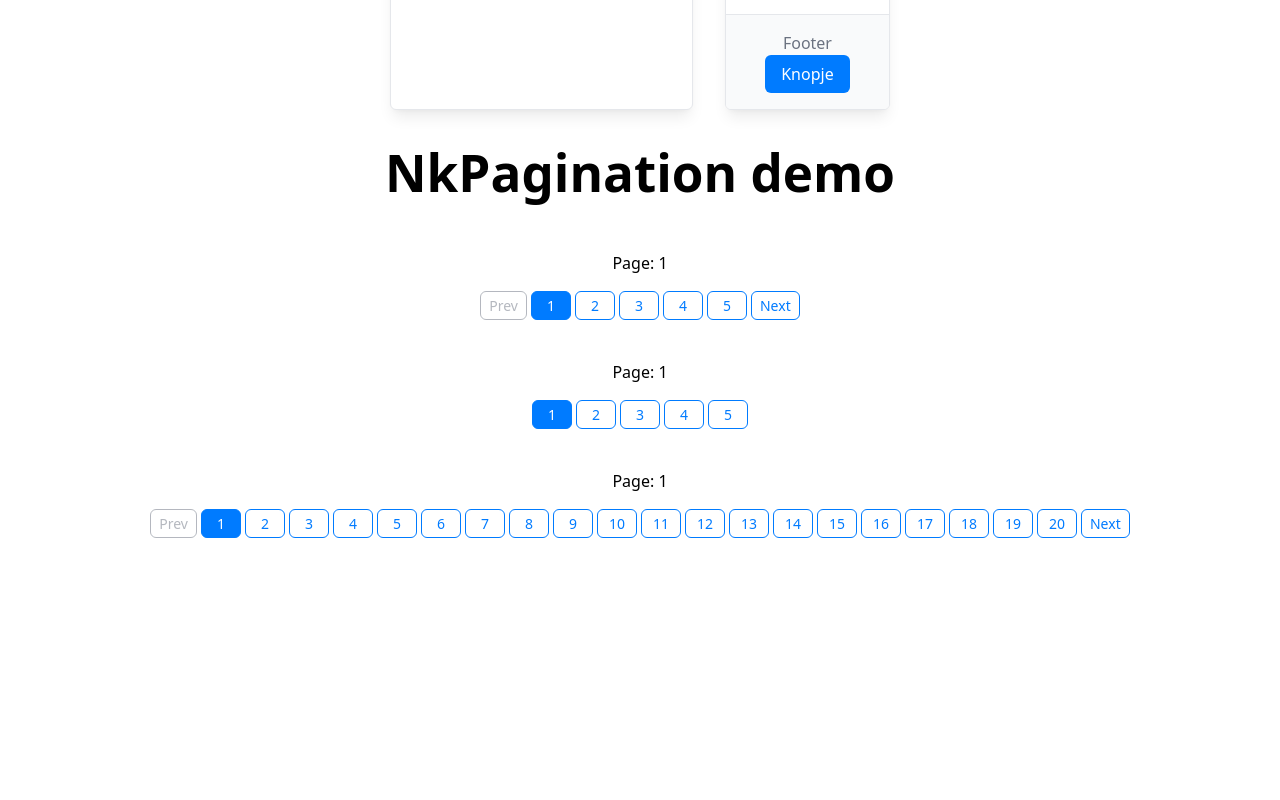
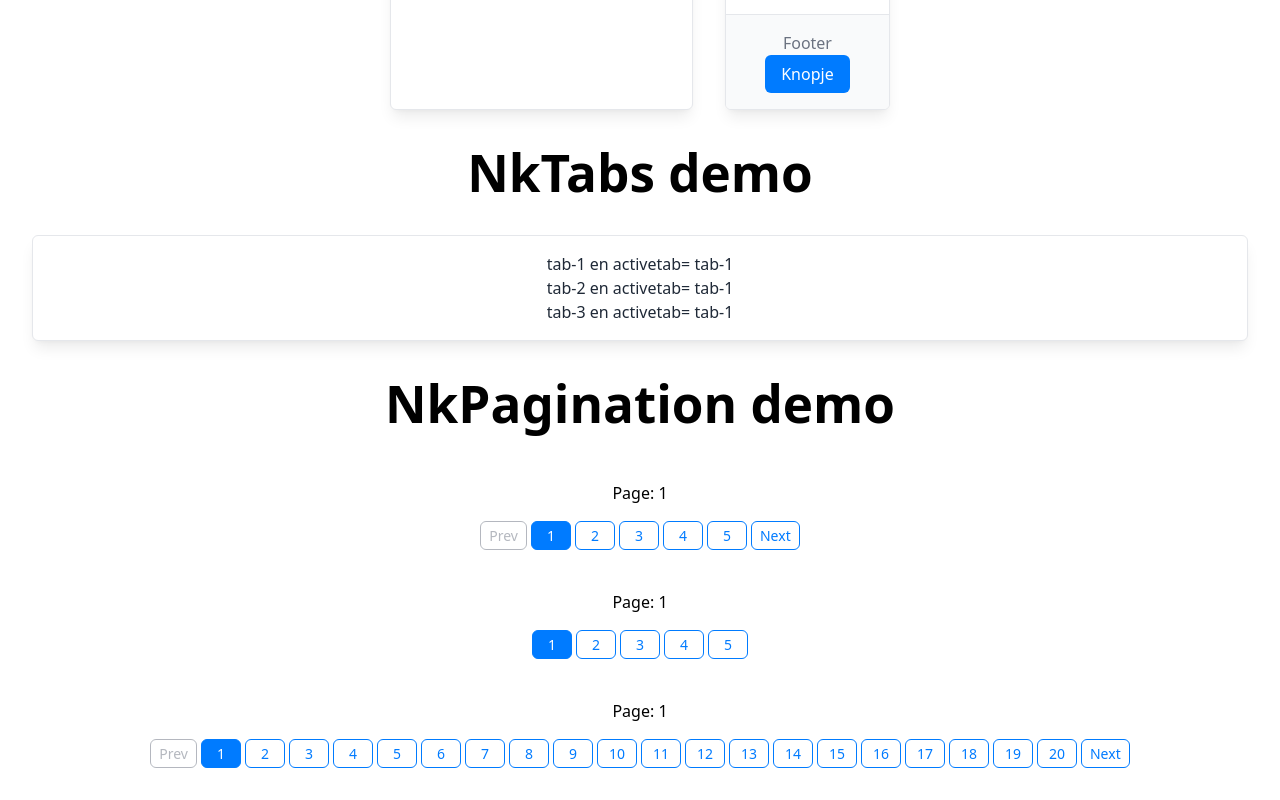
Before and after one commit to NonkNick/nonk-ui, a Vue app: page / in a window 1280 px wide. Shown: the part 1016-1816 px from the top of the page. Before the commit the page ends 1586 px from the top, so only its background shows below. Built offline with nearby package versions, Linux system fonts and the light colour scheme.

Commit message:
tabs begin

```diff
--- a/playground/App.vue
+++ b/playground/App.vue
@@ -1,9 +1,9 @@
 <script setup lang="ts">
-import DemoPage from "./components/DemoPage.vue";
+import ComponentGallery from "./components/ComponentGallery.vue";
 </script>
 
 <template>
-    <DemoPage/>
+    <ComponentGallery/>
 </template>
 
 <style scoped>
--- a/playground/components/DemoPage.vue
+++ b/playground/components/ComponentGallery.vue
@@ -6,6 +6,7 @@
   <IconDemo/>
   <CardDemo/>
   <!-- 7 mid -->
+  <TabsDemo/>
   <!-- 3 complex -->
   <PaginationDemo/>
 
@@ -17,6 +18,7 @@ import ButtonGroupDemo from "./ButtonGroupDemo.vue";
 import PaginationDemo from "./PaginationDemo.vue";
 import IconDemo from "./IconDemo.vue";
 import CardDemo from "./CardDemo.vue";
+import TabsDemo from "./TabsDemo.vue";
 </script>
 
 <style scoped>
--- /dev/null
+++ b/playground/components/TabsDemo.vue
@@ -0,0 +1,20 @@
+<template>
+  <h1>NkTabs demo</h1>
+  <NkCard>
+    <NkTabs>
+      <template #tab-1>Tab 1</template>
+      <template #tab-2>Tab 2</template>
+      <template #tab-3>Tab 3</template>
+    </NkTabs>
+  </NkCard>
+</template>
+
+<script setup lang="ts">
+import { NkTabs } from "nonk-ui";
+import {NkCard} from "nonk-ui";
+
+</script>
+
+<style scoped>
+
+</style>
--- /dev/null
+++ b/src/components/Tabs/NkTabs.vue
@@ -0,0 +1,27 @@
+<template>
+  <div class="nk-tabs">
+    <div class="nk-tabs__nav">
+      <div class="nk-tabs__tab"
+           v-for="tab in tabNames"
+           :key="tab"
+           :class="{active: activeTab === tab}"
+            @click="activeTab = tab">
+        {{tab}} en activetab= {{activeTab}}
+      </div>
+    </div>
+  </div>
+</template>
+
+<script setup lang="ts">
+import { ref, computed, useSlots } from "vue"
+
+const slots = useSlots()
+const tabNames = computed(() =>
+    Object.keys(slots).filter((name) => name !== "default")
+)
+const activeTab = ref(tabNames.value[0])
+</script>
+
+<style scoped lang="scss">
+@import "./NkTabs.scss";
+</style>
--- /dev/null
+++ b/src/components/Tabs/index.ts
@@ -0,0 +1,3 @@
+import NkTabs from "./NkTabs.vue";
+
+export { NkTabs };
--- a/src/index.ts
+++ b/src/index.ts
@@ -3,3 +3,4 @@ export * from './components/ButtonGroup';
 export * from './components/Pagination';
 export * from './components/Card';
 export * from './components/Icon';
+export * from './components/Tabs';
```
Also changed, not shown: src/components/Tabs/NkTabs.scss (added), src/components/Tabs/NkTabs.ts (added).
